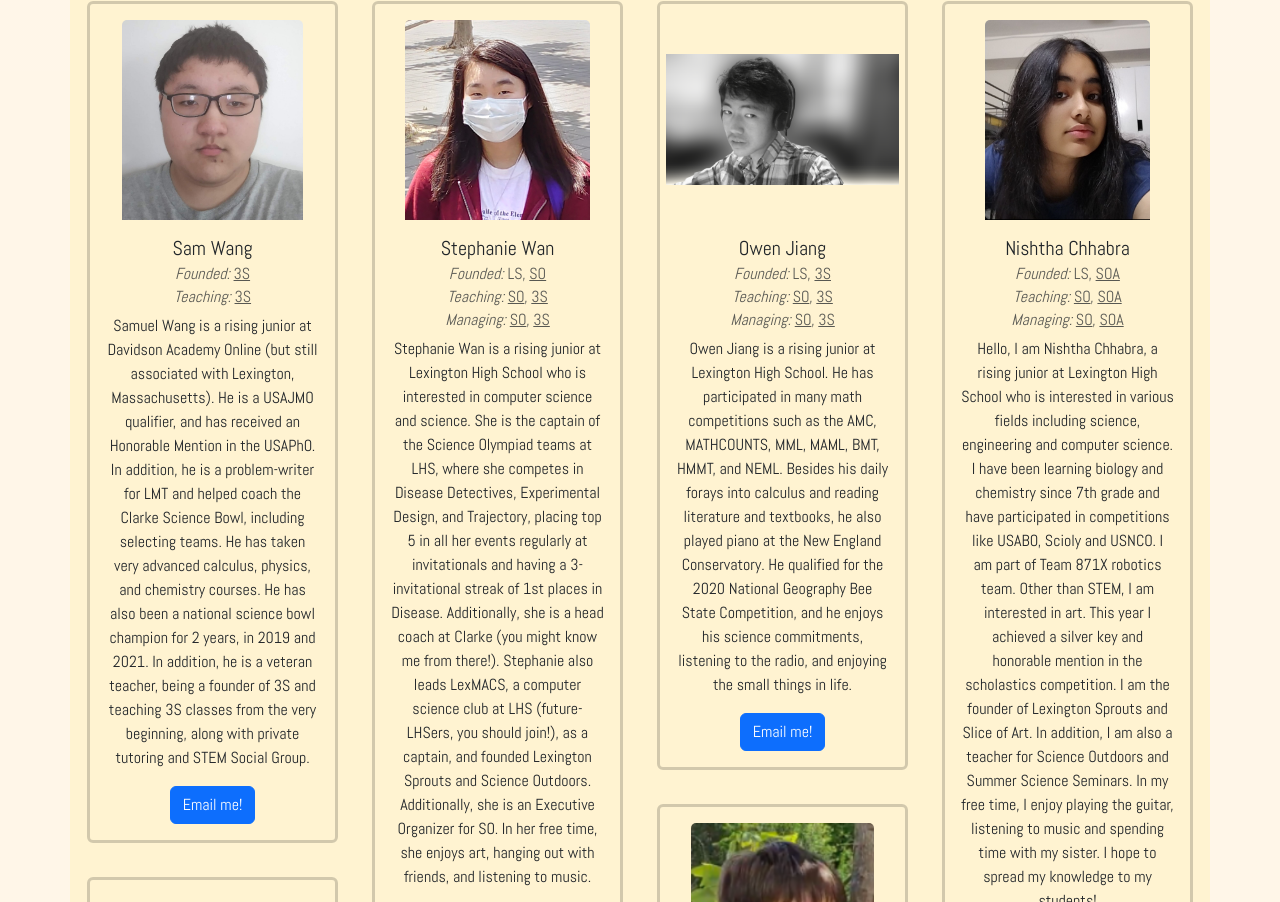
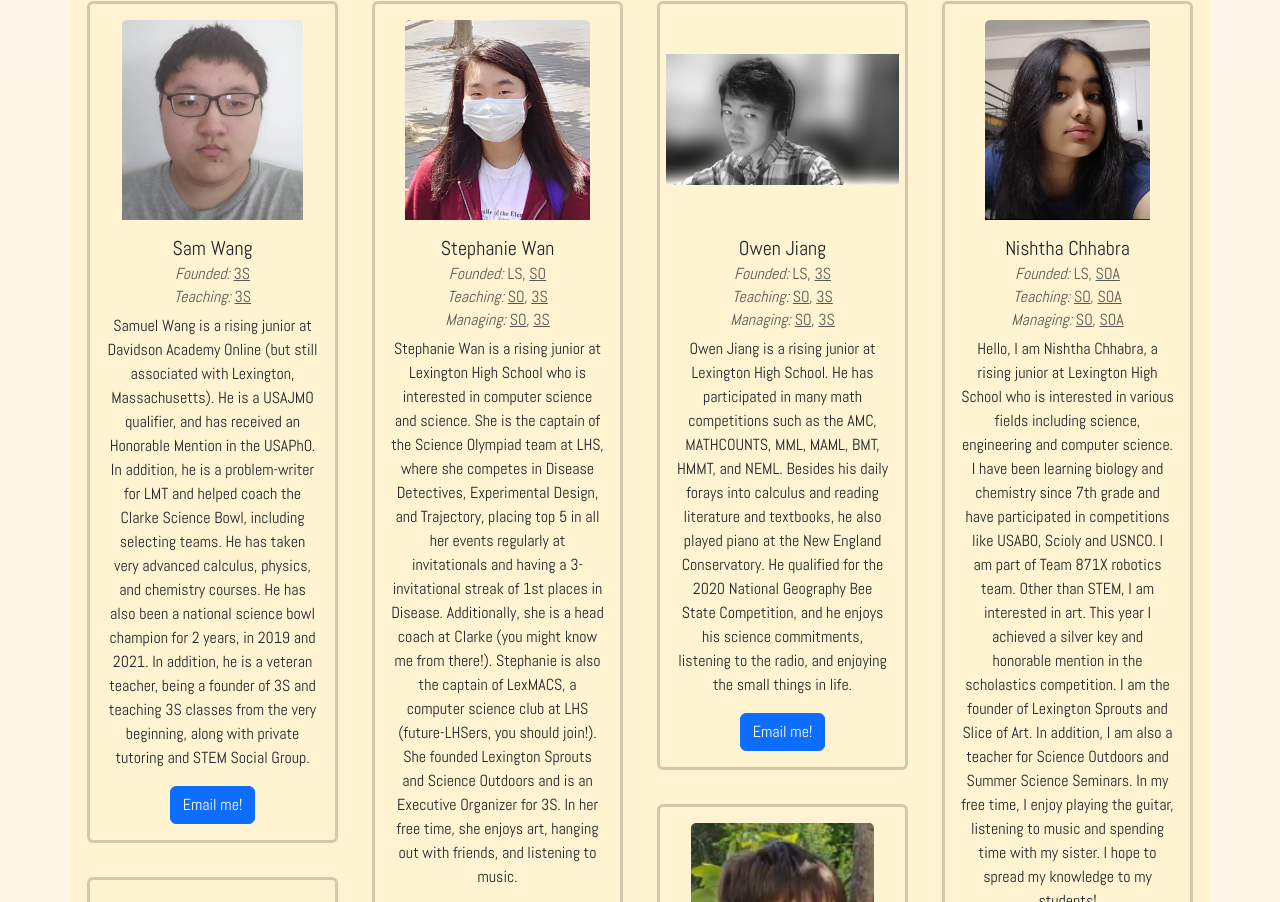
Before and after one commit to All-the-Sprouts/all-the-sprouts, a plain HTML site: page contact-and-about.html in a window 1280 px wide. Shown: the part 473-1375 px from the top of the page. Drawn offline with nearby package versions, Linux system fonts and the light colour scheme.

Commit message:
Update contact-and-about.html
fixing my bio 🕯️

```diff
--- a/contact-and-about.html
+++ b/contact-and-about.html
@@ -157,7 +157,7 @@
                 <h6 class="card-subtitle mb-2 text-muted"><em>Founded:</em> LS, <a href="programs/science-outdoors.html">SO</a></h6>
                 <h6 class="card-subtitle mb-2 text-muted"><em>Teaching:</em> <a href="programs/science-outdoors.html">SO</a>, <a href="programs/summer-science-seminars.html">3S</a></h6>
                 <h6 class="card-subtitle mb-2 text-muted"><em>Managing:</em> <a href="programs/science-outdoors.html">SO</a>, <a href="programs/summer-science-seminars.html">3S</a></h6>
-                <p class="card-text">Stephanie Wan is a rising junior at Lexington High School who is interested in computer science and science. She is the captain of the Science Olympiad teams at LHS, where she competes in Disease Detectives, Experimental Design, and Trajectory, placing top 5 in all her events regularly at invitationals and having a 3-invitational streak of 1st places in Disease. Additionally, she is a head coach at Clarke (you might know me from there!). Stephanie also leads LexMACS, a computer science club at LHS (future-LHSers, you should join!), as a captain, and founded Lexington Sprouts and Science Outdoors. Additionally, she is an Executive Organizer for SO. In her free time, she enjoys art, hanging out with friends, and listening to music.</p>
+                <p class="card-text">Stephanie Wan is a rising junior at Lexington High School who is interested in computer science and science. She is the captain of the Science Olympiad team at LHS, where she competes in Disease Detectives, Experimental Design, and Trajectory, placing top 5 in all her events regularly at invitationals and having a 3-invitational streak of 1st places in Disease. Additionally, she is a head coach at Clarke (you might know me from there!). Stephanie is also the captain of LexMACS, a computer science club at LHS (future-LHSers, you should join!). She founded Lexington Sprouts and Science Outdoors and is an Executive Organizer for 3S. In her free time, she enjoys art, hanging out with friends, and listening to music.</p>
                 <a href="mailto:stephaniewan07@gmail.com" class="btn btn-primary">Email me!</a>
               </div>
             </div>
```
